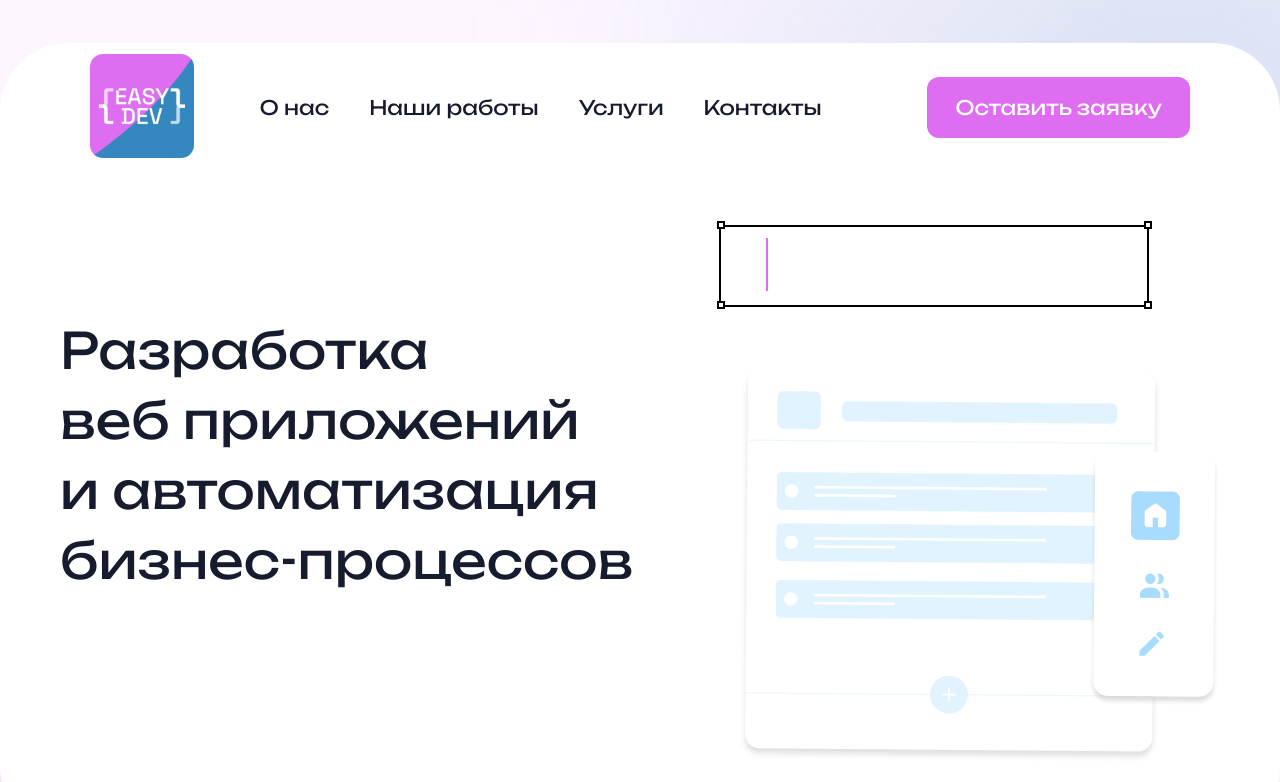
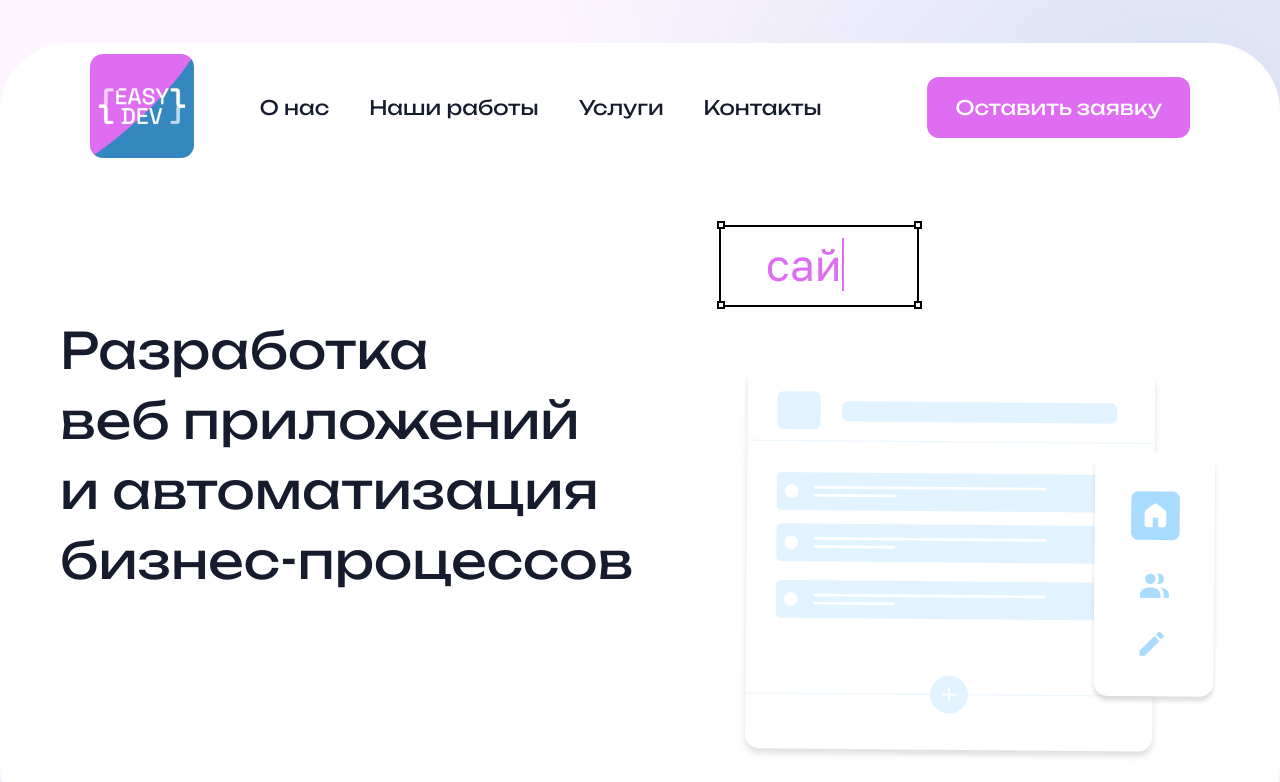
Before and after one commit to SvyatoSllav/EasyDevSite, a Vue app: page /#/form in a window 1280 px wide. Before the commit this address led to /#/form. Shown: the top 782 px of the page. Built offline with nearby package versions, Linux system fonts and the light colour scheme; no server answers.

Commit message:
Уменьшение скорости анимации

```diff
--- a/src/assets/styles/header/header.css
+++ b/src/assets/styles/header/header.css
@@ -21,7 +21,6 @@
 .header__nav-link {
     margin-right: 40px;
 }
-
 
 .header__nav-item {
     font-family: "Unbounded";
@@ -90,7 +89,7 @@
 .header__border-square_top-right {
     top: 20px;
     left: 285px;
-    animation: followBorder 5s ease infinite;
+    animation: followBorder 10s ease infinite;
 }
 
 .header__border-square_bottom-left {
@@ -101,12 +100,12 @@
 .header__border-square_bottom-right {
     top: 92px;
     left: 285px;
-    animation: followBorder 5s ease infinite;
+    animation: followBorder 10s ease infinite;
 }
 
 @keyframes followBorder {
     0% {
-        left: 425px;
+        left: 430px;
     }
 
     20% {
@@ -136,7 +135,7 @@
     width: 290px;
     height: 82px;
     overflow: hidden;
-    animation: scaleWidth 5s ease infinite;
+    animation: scaleWidth 10s ease infinite;
 }
 
 @keyframes scaleWidth {
@@ -173,27 +172,27 @@
 
 .header__animated-texts li:first-child {
     top: 11px;
-    animation: FirstSlide 5s steps(5) infinite;
+    animation: FirstSlide 10s steps(5) infinite;
 }
 
 .header__animated-texts li:nth-child(2) {
     top: 40px;
-    animation: SecondSlide 5s steps(5) infinite;
+    animation: SecondSlide 10s steps(5) infinite;
 }
 
 .header__animated-texts li:nth-child(3) {
     top: 119px;
-    animation: ThidSlide 5s steps(5) infinite;
+    animation: ThidSlide 10s steps(5) infinite;
 }
 
 .header__animated-texts li:nth-child(4) {
     top: 180px;
-    animation: FourthSlide 5s steps(5) infinite;
+    animation: FourthSlide 10s steps(5) infinite;
 }
 
 .header__animated-texts li:nth-child(5) {
     top: 300px;
-    animation: FifthSlide 5s steps(5) infinite;
+    animation: FifthSlide 10s steps(5) infinite;
 }
 
 @keyframes FirstSlide {
@@ -236,34 +235,35 @@
 }
 
 .header__animation-text::after {
-    z-index: 1;
     content: "";
     position: absolute;
     left: 0;
+    height: 100%;
     width: 100%;
-    height: 100%;
     border-left: 2px solid #DE6DF1;
     background-color: #fff;
 }
 
 .parser-animation::after {
-    animation: typing 1s steps(10) infinite;
+    animation: typing 2s steps(8) infinite;
 }
 
 .bots-animation::after {
-    animation: typing 1s steps(7) infinite;
+    animation: typing 2s steps(5) infinite;
 }
 
 .sites-animation::after {
-    animation: typing 1s steps(8) infinite;
+    animation: typing 2s steps(6) infinite;
 }
 
 .soft-animation::after {
-    animation: typing 1s steps(6) infinite;
+    margin-left: 1px;
+    animation: typing 2s steps(5) infinite;
 }
 
 .webapp-animation::after {
-    animation: typing 1s steps(19) infinite;
+    margin-left: -2px;
+    animation: typing 2s steps(15) infinite;
 }
 
 @keyframes typing {
--- a/src/components/HomePageComps/TheHeader.vue
+++ b/src/components/HomePageComps/TheHeader.vue
@@ -36,29 +36,29 @@
         ></div>
         <ul class="header__animated-texts">
           <li>
-            <span class="header__animation-text parser-animation"
-              >парсеры<span>&nbsp;&nbsp;&nbsp;&nbsp;&nbsp;</span></span
-            >
+            <span class="header__animation-text parser-animation">
+              парсеры&nbsp;&nbsp;
+            </span>
           </li>
           <li>
             <span class="header__animation-text bots-animation"
-              >боты<span>&nbsp;&nbsp;&nbsp;&nbsp;&nbsp;</span></span
+              >боты&nbsp;&nbsp;</span
             >
           </li>
           <li>
             <span class="header__animation-text sites-animation"
-              >сайты<span>&nbsp;&nbsp;&nbsp;&nbsp;&nbsp;</span></span
+              >сайты&nbsp;&nbsp;</span
             >
           </li>
           <li>
             <span class="header__animation-text soft-animation"
-              >софт<span>&nbsp;&nbsp;&nbsp;&nbsp;&nbsp;</span></span
+              >софт&nbsp;&nbsp;</span
             >
           </li>
           <li>
-            <span class="header__animation-text webapp-animation"
-              >веб приложения<span>&nbsp;&nbsp;&nbsp;&nbsp;&nbsp;</span></span
-            >
+            <span class="header__animation-text webapp-animation">
+              веб&nbsp;&nbsp;приложения&nbsp;&nbsp;
+            </span>
           </li>
         </ul>
       </div>
--- a/src/components/HomePageComps/TheReviews.vue
+++ b/src/components/HomePageComps/TheReviews.vue
@@ -50,7 +50,6 @@ import "swiper/css";
 import "swiper/css/navigation";
 import { Navigation } from "swiper";
 import axios from "axios";
-// import.meta.env.API_URL;
 export default {
   components: {
     Swiper,
```
